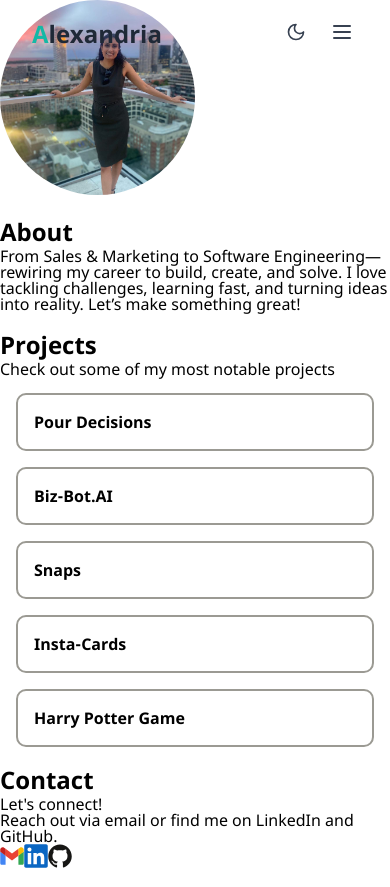
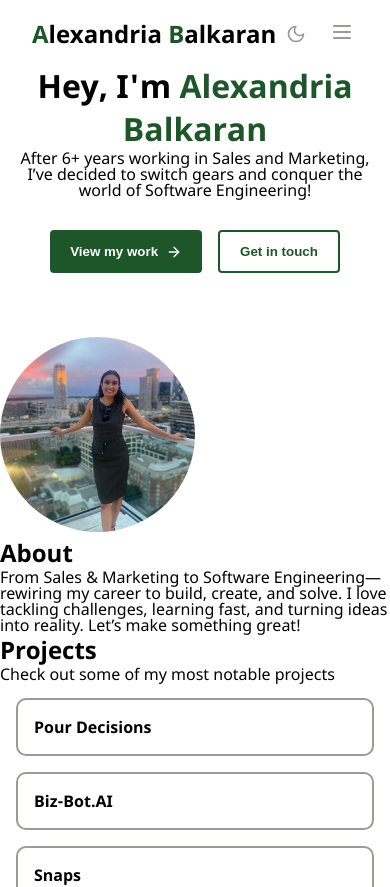
Before and after one commit to AlexandriaBalkaran/alexandria-balkaran-portfolio, a React (Vite) app: page / in a window 390 px wide. Shown: the top 887 px of the page. Built offline with nearby package versions, Linux system fonts and the light colour scheme.

Commit message:
NavBar responsive design and add Hero section

```diff
--- a/src/components/AboutSection/AboutSection.scss
+++ b/src/components/AboutSection/AboutSection.scss
@@ -1,7 +1,3 @@
-section {
-    margin: 1rem 0;
-}
-
 .about__image-alexandria {
     width: 50%;
     border-radius: 50%;
--- /dev/null
+++ b/src/components/Hero/Hero.jsx
@@ -0,0 +1,28 @@
+import React from "react";
+import { ArrowRight } from "lucide-react";
+import "./Hero.scss";
+
+function Hero() {
+  const scrollTo = (id) => {
+    const el = document.getElementById(id);
+    if (el) el.scrollIntoView({ behavior: "smooth" });
+  };
+
+  return (
+    <section id="home" className="hero">
+      <h1>Hey, I'm <span className="highlight">Alexandria Balkaran</span></h1>
+      <p>After 6+ years working in Sales and Marketing, I’ve decided to switch gears and conquer the world of Software Engineering!  </p>
+
+      <div className="buttons">
+        <button onClick={() => scrollTo("projects")}>
+          View my work <ArrowRight size={16} />
+        </button>
+        <button onClick={() => scrollTo("contact")} className="outline">
+          Get in touch
+        </button>
+      </div>
+    </section>
+  );
+}
+
+export default Hero;
--- /dev/null
+++ b/src/components/Hero/Hero.scss
@@ -0,0 +1,59 @@
+@use "/src/styles/partials/_global.scss" as *;
+@use "/src/styles/partials/_mixins.scss" as *;
+@use "/src/styles/partials/_variables.scss" as *;
+
+.hero {
+  text-align: center;
+  padding: 4rem 1rem;
+  color: $colour-primary-dark;
+  transition: background-color 0.3s, color 0.3s;
+
+  .highlight {
+    color: $colour-secondary-medium;
+    font-weight: bold;
+  }
+
+  .buttons {
+    display: flex;
+    justify-content: center;
+    gap: 1rem;
+    margin-top: 2rem;
+
+    button {
+      padding: 0.75rem 1.25rem;
+      border: none;
+      border-radius: 4px;
+      background-color: $colour-secondary-medium;
+      color: $colour-primary-light;
+      font-weight: 600;
+      cursor: pointer;
+      display: flex;
+      align-items: center;
+      gap: 0.5rem;
+
+      &.outline {
+        background-color: transparent;
+        border: 2px solid $colour-secondary-medium;
+        color: $colour-secondary-medium;
+      }
+
+      &:hover {
+        opacity: 0.9;
+      }
+    }
+  }
+}
+
+.dark .hero {
+  background-color: $colour-primary-dark;
+  color: $colour-primary-light;
+
+  button {
+    background-color: $colour-secondary-medium;
+
+    &.outline {
+      border-color: $colour-secondary-medium;
+      color: $colour-primary-light;
+    }
+  }
+}
--- a/src/components/NavBar/NavBar.jsx
+++ b/src/components/NavBar/NavBar.jsx
@@ -24,7 +24,8 @@ function NavBar({ darkMode, toggleDarkMode }) {
     <div className={`nav-bar__container ${scrolled ? "scrolled" : ""}`}>
       <div className="nav-bar__left">
         <p className="nav-bar__logo" onClick={() => scrollToSection("home")}>
-          <span className="highlight">A</span>lexandria
+          <span className="highlight">A</span>lexandria{" "}
+          <span className="highlight">B</span>alkaran
         </p>
       </div>
 
@@ -42,7 +43,10 @@ function NavBar({ darkMode, toggleDarkMode }) {
         </button>
 
         {/* Mobile menu button */}
-        <button className="nav-bar__menu-toggle" onClick={() => setIsMenuOpen(!isMenuOpen)}>
+        <button
+          className="nav-bar__menu-toggle"
+          onClick={() => setIsMenuOpen(!isMenuOpen)}
+        >
           {isMenuOpen ? <X size={24} /> : <Menu size={24} />}
         </button>
       </div>
--- a/src/components/NavBar/NavBar.scss
+++ b/src/components/NavBar/NavBar.scss
@@ -1,16 +1,7 @@
-// .nav-bar {
+@use "/src/styles/partials/_global.scss" as *;
+@use "/src/styles/partials/_mixins.scss" as *;
+@use "/src/styles/partials/_variables.scss" as *;
 
-//   &__button {
-//     cursor: pointer;
-//     display: flex;
-//     justify-content: space-around;
-
-//     &-contact {
-//       display: flex;
-//       cursor: pointer;
-//     }
-//   }
-// }
 .nav-bar__container {
   position: fixed;
   top: 0;
@@ -24,12 +15,11 @@
   transition: background-color 0.3s ease, box-shadow 0.3s ease;
 
   &.scrolled {
-    background-color: white;
+    background-color: $colour-primary-light;
     box-shadow: 0 2px 6px rgba(0, 0, 0, 0.1);
 
-    // dark mode
     .dark & {
-      background-color: #111827;
+      background-color: $colour-primary-dark;
     }
   }
 }
@@ -39,14 +29,14 @@
     font-size: 1.5rem;
     font-weight: 700;
     cursor: pointer;
-    color: #1f2937;
+    color: $colour-primary-dark;
 
     .highlight {
-      color: #14b8a6; // teal
+      color: $colour-secondary-medium;
     }
 
     .dark & {
-      color: #f9fafb;
+      color: $colour-primary-light;
     }
   }
 }
@@ -64,18 +54,18 @@
   p {
     cursor: pointer;
     font-weight: 500;
-    color: #374151;
+    color: $colour-secondary-light-accent;
     transition: color 0.3s ease;
 
     &:hover {
-      color: #14b8a6;
+      color: $colour-secondary-medium;
     }
 
     .dark & {
-      color: #d1d5db;
+      color: $colour-secondary-light-accent;
 
       &:hover {
-        color: #5eead4;
+        color: $colour-secondary-medium;
       }
     }
   }
@@ -90,14 +80,16 @@
   border: none;
   cursor: pointer;
   padding: 0.25rem;
-  color: #374151;
+  color: $colour-secondary-light-accent;
+  display: flex;
+  align-items: center;
 
   .dark & {
-    color: #d1d5db;
+    color: $colour-secondary-light-accent;
   }
 
   &:hover {
-    color: #14b8a6;
+    color: $colour-secondary-medium;
   }
 }
 
@@ -106,16 +98,15 @@
   border: none;
   cursor: pointer;
   padding: 0.25rem;
-  display: none;
 
-  @media (max-width: 768px) {
-    display: block;
+  color: $colour-secondary-light-accent;
+
+  .dark & {
+    color: $colour-secondary-light-accent;
   }
 
-  color: #374151;
-
-  .dark & {
-    color: #d1d5db;
+  @include tablet {
+    display: none;
   }
 }
 
@@ -124,29 +115,29 @@
   top: 100%;
   left: 0;
   width: 100%;
-  background-color: white;
+  background-color: $colour-primary-light;
   padding: 1rem 2rem;
   box-shadow: 0 4px 6px rgba(0, 0, 0, 0.1);
 
   .dark & {
-    background-color: #111827;
+    background-color: $colour-primary-dark;
   }
 
   p {
     margin-bottom: 1rem;
     font-weight: 500;
-    color: #374151;
+    color: $colour-secondary-light-accent;
     cursor: pointer;
 
     &:hover {
-      color: #14b8a6;
+      color: $colour-secondary-medium;
     }
 
     .dark & {
-      color: #d1d5db;
+      color: $colour-secondary-light-accent;
 
       &:hover {
-        color: #5eead4;
+        color: $colour-secondary-medium;
       }
     }
   }
--- a/src/pages/Homepage/Homepage.jsx
+++ b/src/pages/Homepage/Homepage.jsx
@@ -4,6 +4,7 @@ import AboutSection from "../../components/AboutSection/AboutSection";
 import ProjectsSection from "../../components/ProjectsSection/ProjectsSection";
 import ContactSection from "../../components/ContactSection/ContactSection";
 import Header from "../../components/Header/Header";
+import Hero from "../../components/Hero/Hero";
 
 function Homepage() {
   const [darkMode, setDarkMode] = useState(false);
@@ -33,6 +34,7 @@ function Homepage() {
   return (
     <div className={`homepage__container ${darkMode ? "dark" : ""}`}>
       <Header darkMode={darkMode} toggleDarkMode={toggleDarkMode} />
+      <Hero></Hero>
       <AboutSection />
       <ProjectsSection />
       <ContactSection />
```
